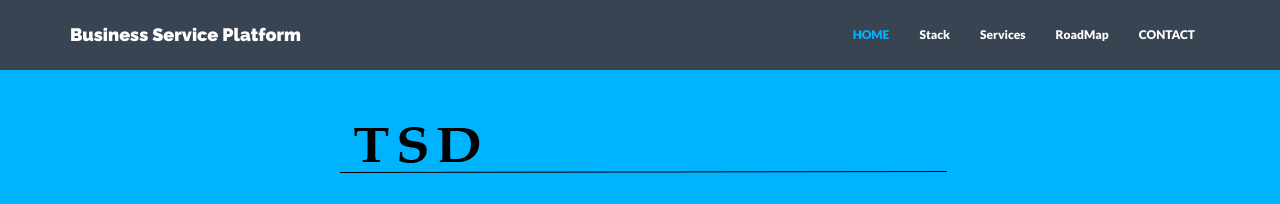
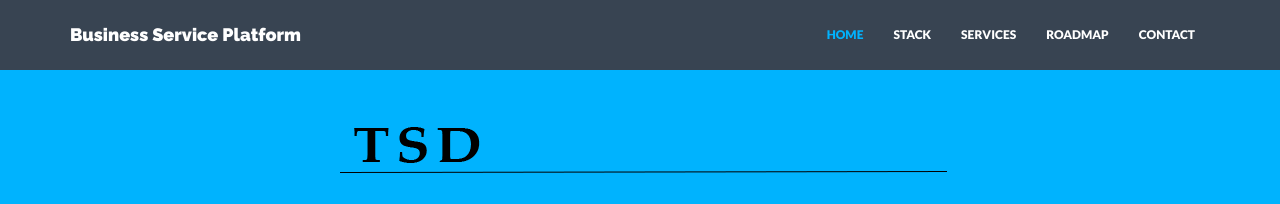
Before and after one commit to RobertDonovanGSA/BusinessServicesPlatform, a Jekyll site: the page built from index.html, in a window 1280 px wide. Shown: the top 204 px of the page. Built offline with Jekyll 4.4.1, drawn with Linux system fonts in a browser that asks for light colours; nearby versions of some CDN libraries.

Commit message:
Update nav.html

```diff
--- a/_includes/nav.html
+++ b/_includes/nav.html
@@ -13,9 +13,9 @@
     <div class="navbar-collapse collapse navbar-right">
       <ul class="nav navbar-nav">
         <li {% if page.title == "Home" %}class="active"{% endif %}><a href="{{"/" | prepend: site.baseurl }}">HOME</a></li>
-        <li {% if page.title == "Scrum" %}class="active"{% endif %}><a href="{{"/stack/" | prepend: site.baseurl }}">Stack</a></li>
-        <li {% if page.title == "Kanban" %}class="active"{% endif %}><a href="{{"/services/" | prepend: site.baseurl }}">Services</a></li>
-        <li {% if page.title == "Kanban" %}class="active"{% endif %}><a href="{{"/roadmap/" | prepend: site.baseurl }}">RoadMap</a></li>
+        <li {% if page.title == "Scrum" %}class="active"{% endif %}><a href="{{"/stack/" | prepend: site.baseurl }}">STACK</a></li>
+        <li {% if page.title == "Kanban" %}class="active"{% endif %}><a href="{{"/services/" | prepend: site.baseurl }}">SERVICES</a></li>
+        <li {% if page.title == "Kanban" %}class="active"{% endif %}><a href="{{"/roadmap/" | prepend: site.baseurl }}">ROADMAP</a></li>
         <!-- <li {% if page.title == "Blog" %}class="active"{% endif %}><a href="{{"/blog/" | prepend: site.baseurl }}">BLOG</a></li> -->
         <!-- <li {% if page.title == "Portfolio" %}class="active"{% endif %}><a href="{{"/portfolio/" | prepend: site.baseurl }}">PORTFOLIO</a></li> -->
         <!-- <li {% if page.title == "About" %}class="active"{% endif %}><a href="{{"/about/" | prepend: site.baseurl }}">ABOUT</a></li> -->
```
